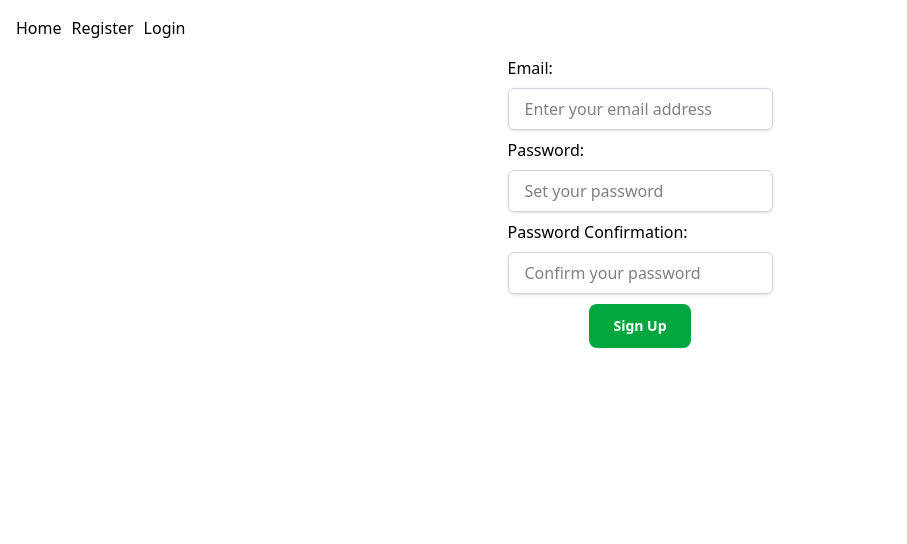
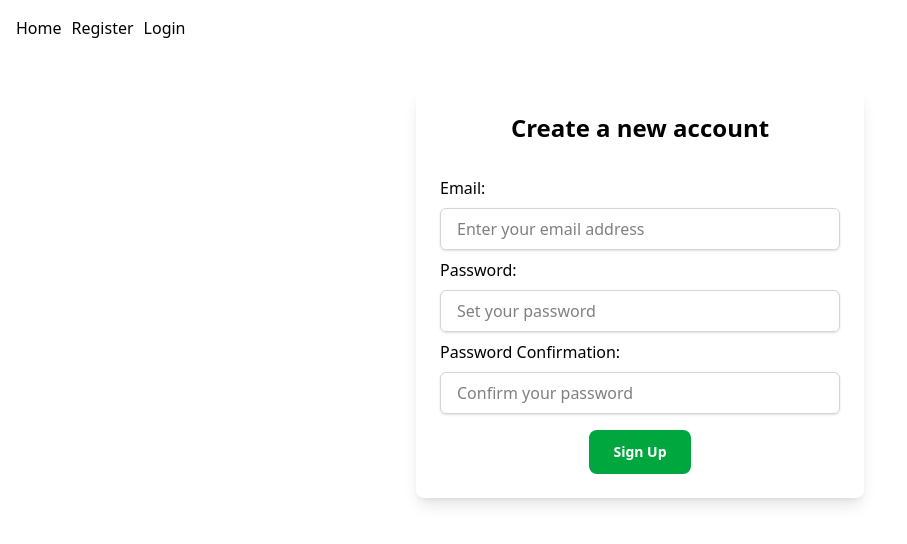
Before and after one commit to rootaccess2023/digib-fe, a React (Vite) app: page /signup in a window 1280 px wide. Shown: the top 544 px of the page, without its empty margins (0-907 px from the left). Built offline with nearby package versions, Linux system fonts and the light colour scheme; no server answers.

Commit message:
feat: added functions necessary for sign up functionality. Still need to fix CORS bug though.

```diff
--- a/package.json
+++ b/package.json
@@ -1,5 +1,6 @@
 {
   "name": "react-rails-template",
+  "proxy": "http://localhost:3000",
   "private": true,
   "version": "0.0.0",
   "type": "module",
--- a/src/api/auth.ts
+++ b/src/api/auth.ts
@@ -1,5 +1,5 @@
 import { apiFetch } from "./client";
-import type { LoginResponse } from "../types/auth";
+import type { LoginResponse, SignupResponse } from "../types/auth";
 
 export async function login(
   email: string,
@@ -10,3 +10,14 @@ export async function login(
     body: JSON.stringify({ email, password }),
   });
 }
+
+export async function signup(email: string,
+    password: string,
+    password_confirmation: string
+  ): Promise<SignupResponse> {
+
+  return apiFetch<SignupResponse> ("/api/v1/signup", {
+    method: "POST",
+    body: JSON.stringify({email, password, password_confirmation}),
+  });
+}
--- a/src/features/SignupForm.tsx
+++ b/src/features/SignupForm.tsx
@@ -1,4 +1,6 @@
 import { useState } from "react";
+import { signup } from "../api";
+import { useNavigate } from "react-router-dom";
 // import { useCSRF } from "../contexts/CSRFContext";
 
 function SignupForm() {
@@ -8,6 +10,10 @@ function SignupForm() {
         password: "",
         password_confirmation: "",
     });
+    const [error, setError] = useState<string | null>(null);
+    const [success, setSuccess] = useState<string | null>(null);
+    const [loading, setLoading] = useState(false);
+    const navigate = useNavigate();
 
     // const {csrfToken} = useCSRF();
 
@@ -22,76 +28,101 @@ function SignupForm() {
 
     const handleSubmit = async (e: React.FormEvent<HTMLFormElement>) => {
         e.preventDefault();
+        setError(null);
+        setSuccess(null);
+        setLoading(true);
+
+        const {email, password, password_confirmation} = formData
 
         try {
 
-            const response = await fetch("http://localhost:3000/api/v1/signup", {
-                method: "POST",
-                credentials: "include",
-                headers: {
-                    "Content-Type": "application/json",
-                    // "X-CSRF-Token": csrfToken,
-                },
-                body: JSON.stringify({user: formData}),
-            })
-
-            if (!response.ok) {
-                const errorData = response.json().catch(() => null)
-                console.error("Failed to register new user:", errorData || response.statusText);
-                return;
-            }
-
-            const responseData = response.json();
-            console.log(responseData);
+            await signup(email, password, password_confirmation)
+            setSuccess("Sign up successful!");
+            setFormData({ email: "", password: "", password_confirmation: "",});
+            navigate("/login");
 
 
-        } catch (error) {
-            console.error("Error with creating a new user:", error);
+        } catch (error: any) {
+            setError(error.message || "Sign up failed");
+        } finally {
+            setLoading(false);
         }
-        setFormData({
-            email: "",
-            password: "",
-            password_confirmation: "",
-        });
-        console.log("Successfully submitted.")
-        console.log(formData);
-    }
+    };
 
 
 
     return (
-        <section className="container mx-auto">
-            <form onSubmit={handleSubmit} className="flex flex-col items-center gap-2.5">
-                <div className="flex flex-col gap-2">
+        <section className="container mx-auto max-w-md mt-8">
+            <form
+                onSubmit={handleSubmit}
+                className="flex flex-col items-center gap-4 bg-white p-6 rounded-lg shadow-lg"
+                aria-label="Signup form"
+            >
+                <h2
+                className="text-2xl font-bold mb-4">
+                    Create a new account
+                </h2>
+                <div className="flex flex-col gap-2 w-full">
                     <label>Email:</label>
-                    <input type="email"
+                    <input
+                           id="email"
+                           type="email"
                            name="email"
                            value={formData.email}
                            onChange={handleChange}
                            required
                            placeholder="Enter your email address"
                            className="w-full px-4 py-2 border border-gray-300 rounded-md shadow-sm focus:outline-none focus:ring-2 focus:ring-green-500 focus:border-green-500 transition-colors duration-200"
+                           autoComplete="email"
+                           disabled={loading}
                             />
-                    <label>Password:</label>
-                    <input type="password"
+                    <label htmlFor="password" className="font-medium">Password:</label>
+                    <input
+                           id="password"
+                           type="password"
                            name="password"
                            value={formData.password}
                            onChange={handleChange}
                            required
                            placeholder="Set your password"
                            className="w-full px-4 py-2 border border-gray-300 rounded-md shadow-sm focus:outline-none focus:ring-2 focus:ring-green-500 focus:border-green-500 transition-colors duration-200"
+                           autoComplete="new-password"
+                           disabled={loading}
                             />
                             <label> Password Confirmation:</label>
-                    <input type="password"
+                    <input
+                           id="password_confirmation"
+                           type="password"
                            name="password_confirmation"
                            value={formData.password_confirmation}
                            onChange={handleChange}
                            required
                            placeholder="Confirm your password"
                            className="w-full px-4 py-2 border border-gray-300 rounded-md shadow-sm focus:outline-none focus:ring-2 focus:ring-green-500 focus:border-green-500 transition-colors duration-200"
+                           autoComplete="new-password"
+                           disabled={loading}
                             />
                 </div>
-                <button type="submit" className="bg-green-600 hover:bg-green-700 focus:ring-4 focus:ring-green-300 text-white font-semibold rounded-lg text-sm px-6 py-3 transition-colors duration-200 focus:outline-none">Sign Up</button>
+                {error && (
+                    <div
+                        className="w-full text-red-600 bg-red-100 px-4 py-2 rounded mb-2 text-center"
+                        role="alert"
+                    >
+                        {error}
+                    </div>
+                )}
+                {success && (
+                    <div
+                        className="w-full text-green-700 bg-green-100 px-4 py-2 rounded mb-2 text-center"
+                        role="status"
+                    >
+                        {success}
+                    </div>
+                )}
+                <button type="submit"
+                        className="bg-green-600 hover:bg-green-700 focus:ring-4 focus:ring-green-300 text-white font-semibold rounded-lg text-sm px-6 py-3 transition-colors duration-200 focus:outline-none"
+                        disabled={loading}
+                        >Sign Up</button>
             </form>
         </section>
     )
--- a/src/types/auth.ts
+++ b/src/types/auth.ts
@@ -5,3 +5,12 @@ export interface LoginResponse {
   };
   token: string;
 }
+
+export interface SignupResponse {
+  message: string,
+  user: {
+    id: number;
+    email: string;
+  },
+  token: string,
+}
```
